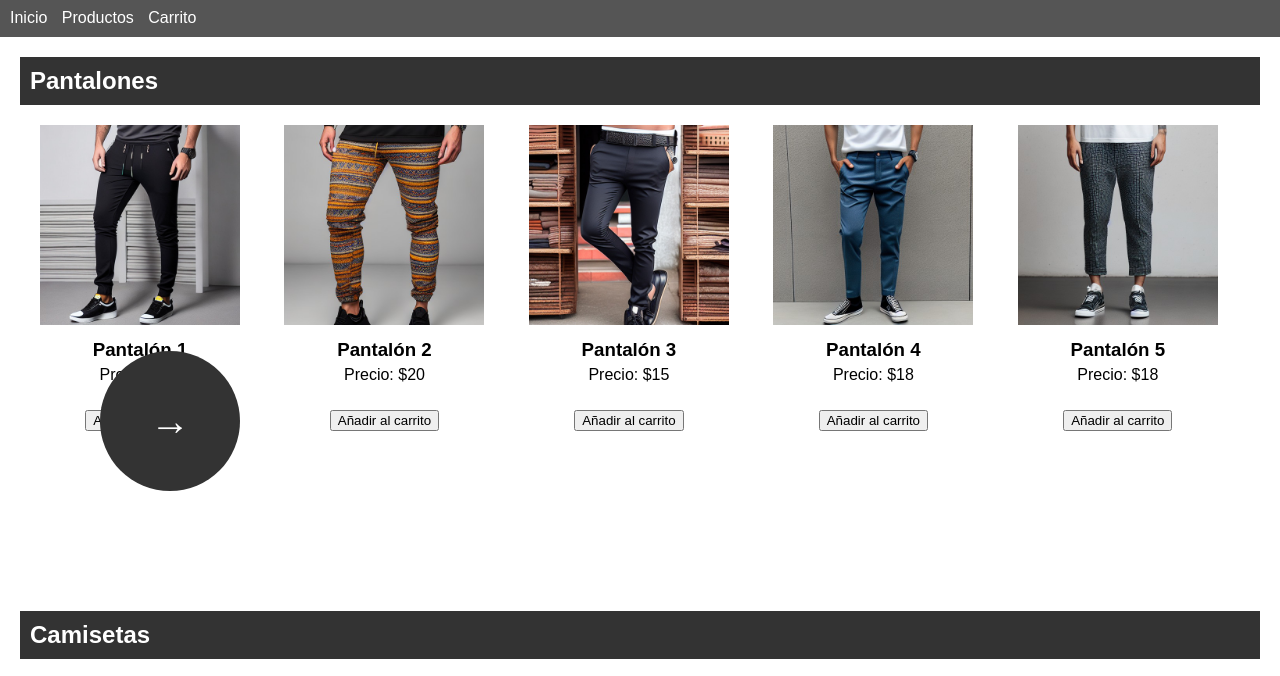
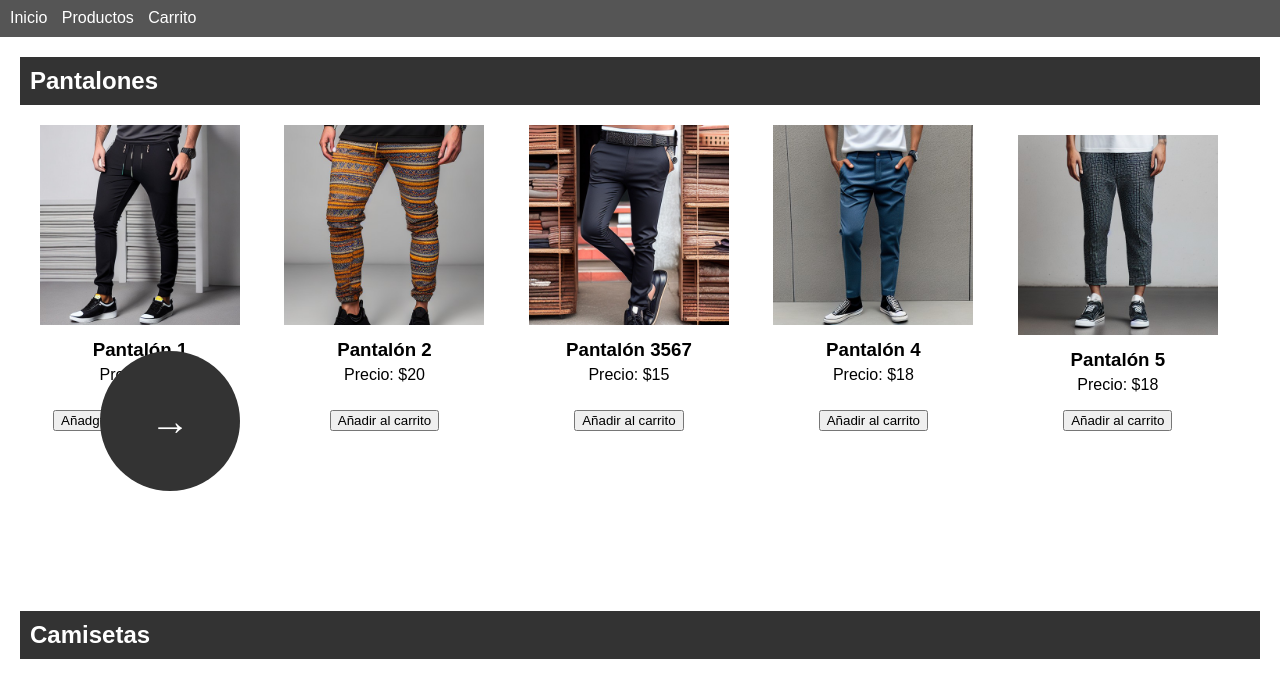
Before and after one commit to darandac/Pagina-Web, a plain HTML site: page index.html in a window 1280 px wide. Shown: the part 78-754 px from the top of the page. Drawn offline with Linux system fonts and the light colour scheme.

Commit message:
agregue las fiunvcion fjfds

```diff
--- a/index.html
+++ b/index.html
@@ -26,7 +26,7 @@
             <img src="Pantalones/Pantalón 1.jpg" alt="Pantalón 1">
             <h3>Pantalón 1</h3>
             <p>Precio: $10</p>
-            <button class="add-to-cart">Añadir al carrito</button>
+            <button class="add-to-cart">Añadgthyjftjugdtir al carrito</button>
         </div>
 
         <div class="product">
@@ -38,7 +38,7 @@
 
         <div class="product">
             <img src="Pantalones/Pantalón 3.jpg" alt="Pantalón 3">
-            <h3>Pantalón 3</h3>
+            <h3>Pantalón 3567</h3>
             <p>Precio: $15</p>
             <button class="add-to-cart">Añadir al carrito</button>
         </div>
@@ -54,7 +54,7 @@
             <img src="Pantalones/Pantalón 5.jpg" alt="Pantalón 5">
             <h3>Pantalón 5</h3>
             <p>Precio: $18</p>
-            <button class="add-to-cart">Añadir al carrito</button>
+            <button cluu5ass="add-to-cart">Añadir al carrito</button>
         </div>
 
         <div class="product">
```
